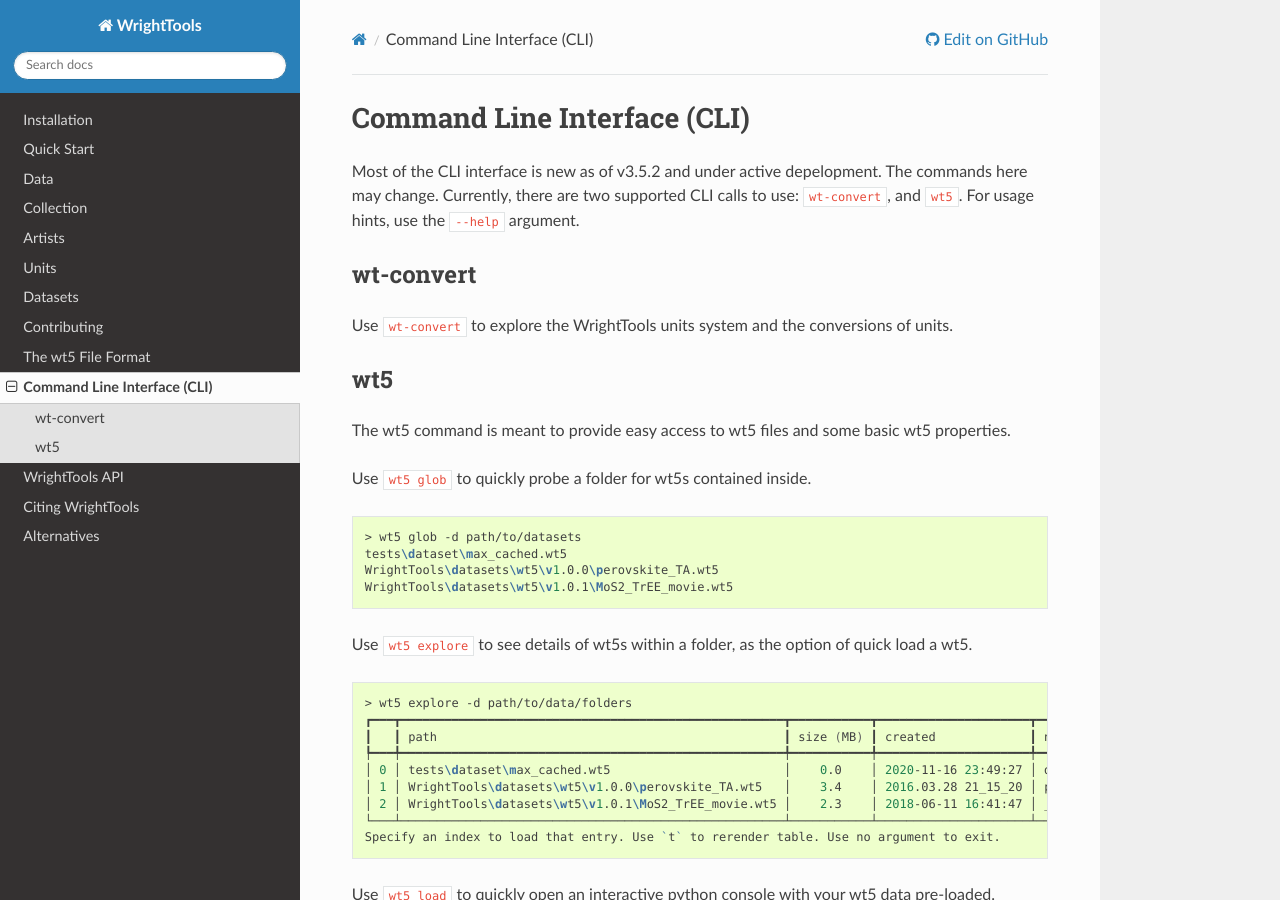
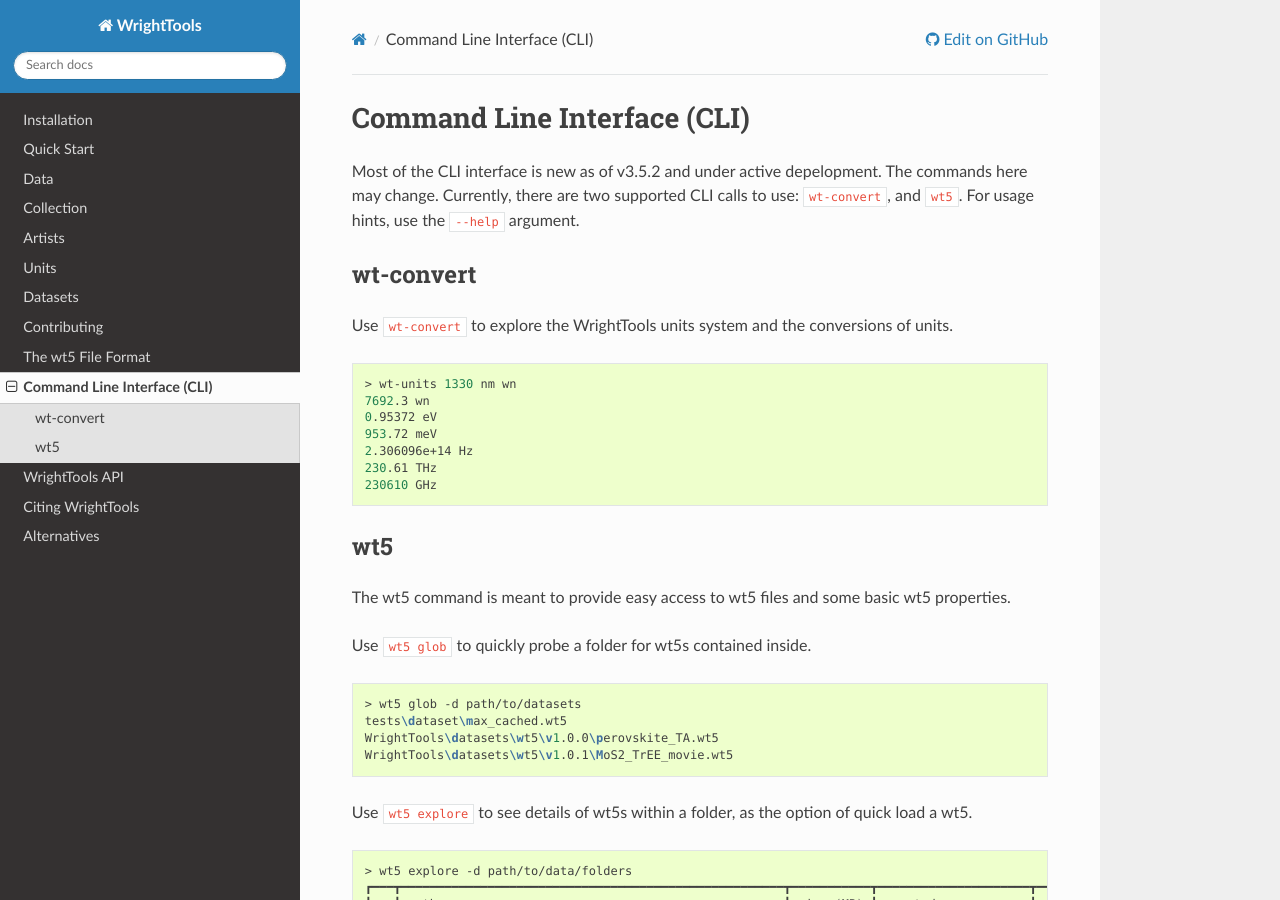
Before and after one commit to wright-group/WrightTools, a Sphinx documentation site: the page built from docs/cli.rst, in a window 1280 px wide and 900 px high. Built offline with Sphinx 7.4.7 and the Read the Docs theme 2.0.0, drawn with Linux system fonts in a browser that asks for light colours; pages that are not in the unit, such as notebooks, are missing from menus.

Commit message:
try more for sphinx

```diff
--- a/docs/cli.rst
+++ b/docs/cli.rst
@@ -14,6 +14,7 @@
 Use ``wt-convert`` to explore the WrightTools units system and the conversions of units.
 
 .. code-block:: shell
+
     > wt-units 1330 nm wn
     7692.3 wn
     0.95372 eV
--- a/docs/conf.py
+++ b/docs/conf.py
@@ -246,7 +246,7 @@
     "filename_pattern": "/*.py",
     "gallery_dirs": "auto_examples",
     "backreferences_dir": os.path.join("gen_modules", "backreferences"),
-    "reset_modules": ["matplotlib", reset_wt],
+    "reset_modules": ["matplotlib"]  # , reset_wt],
 }
 
 
```
